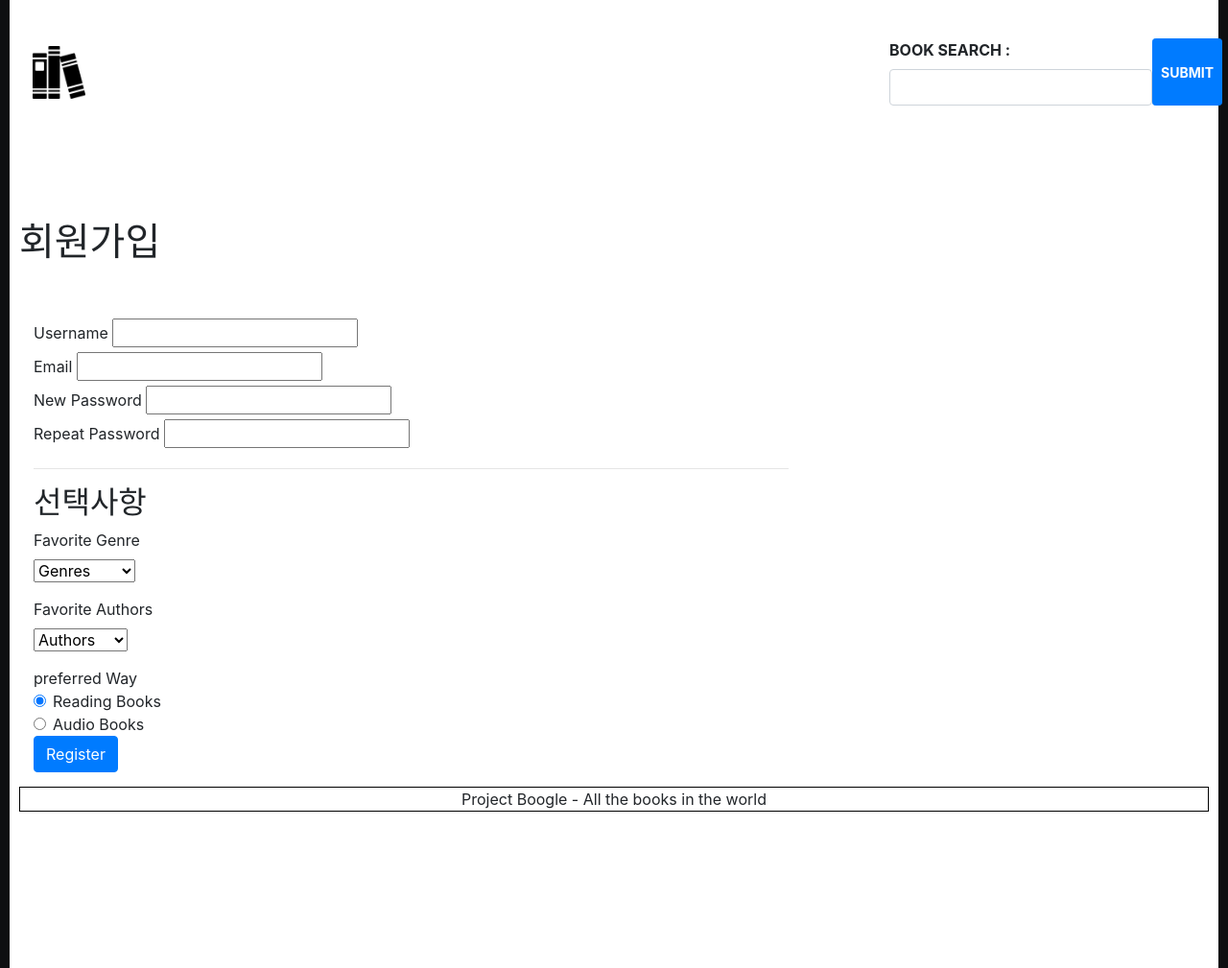
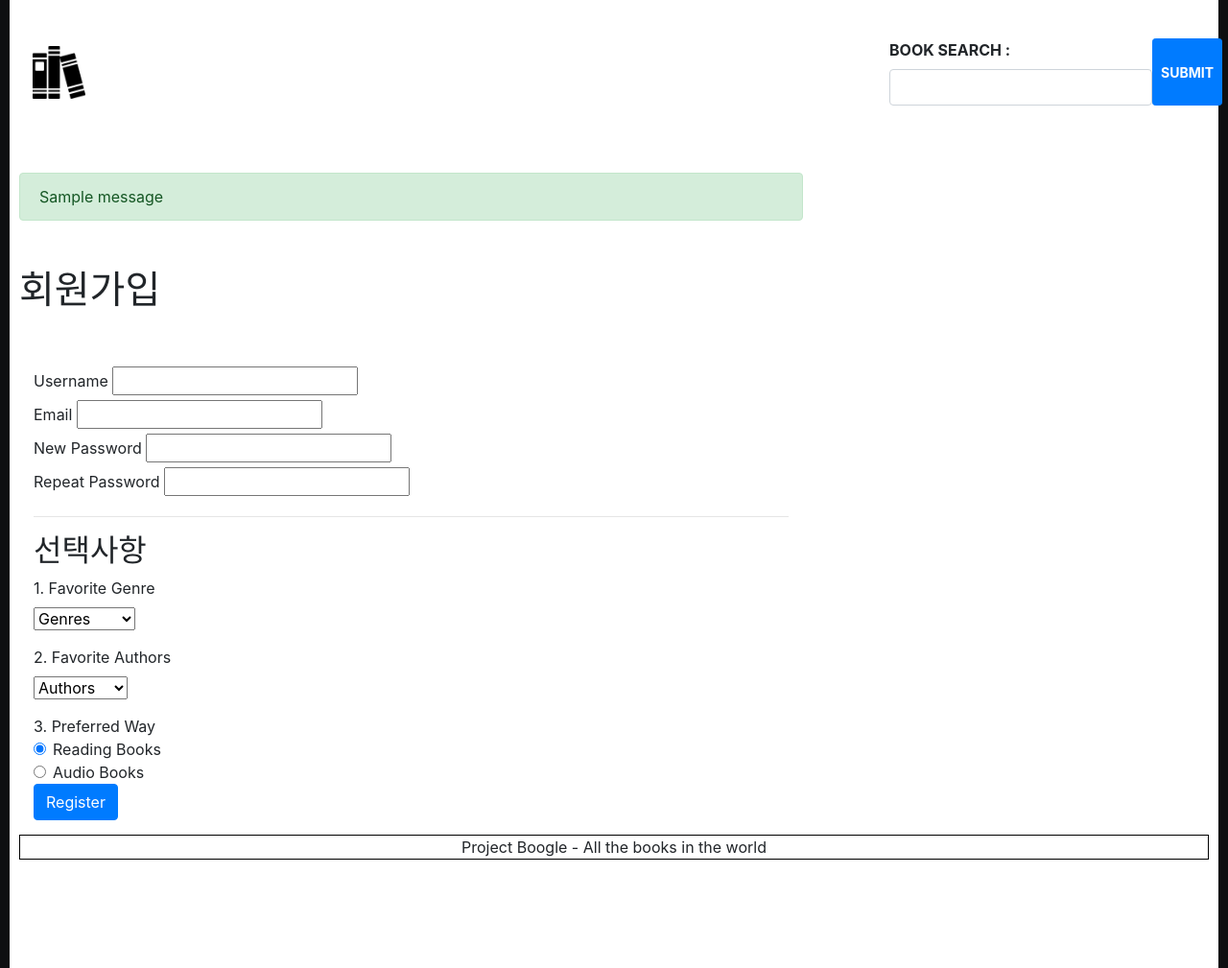
Before and after one commit to jwoongbin/Boogle, a Flask app: page /register in a window 1280 px wide. Shown: the top 1009 px of the page at 96% size. Run offline with Flask 2, Linux system fonts and the light colour scheme; tables that the repository leaves empty hold one stand-in row (values such as "Sample post"); one stand-in notice (Sample message) is shown; some libraries are stand-ins or nearby versions.

Commit message:
python flash messages 기능 추가

```diff
--- a/app.py
+++ b/app.py
@@ -6,9 +6,10 @@ from models import db
 import os
 from models import Fcuser
 from form import RegisterForm
-
+import secrets
 
 app = Flask('mars_discovery')
+app.config["SECRET_KEY"] = secrets.token_hex(16)
 
 @app.route('/')
 @app.route('/main')
@@ -54,7 +55,7 @@ def register():
     if request.method == 'POST':
         #회원정보 생성
         if form.validate_on_submit():
-            username = form.data.get('unsername')
+            username = form.data.get('username')
             email = form.data.get('email')
             password = form.data.get('password')
 
@@ -63,7 +64,7 @@ def register():
 
             fcuser = Fcuser()
             fcuser.username = username
-            fcuser.email = email
+            fcuser.useremail = email
             fcuser.password = password #models의 FCuser 클래스를 이용해 db에 입력
             fcuser.author = author
             fcuser.genre = genre
@@ -72,9 +73,9 @@ def register():
                 fcuser.way = way
             db.session.add(fcuser)
             db.session.commit()
-            flash('회원 가입이 완료되었습니다.')
+            flash('회원 가입이 완료되었습니다.', 'success')
         else:
-            flash('입력한 값을 확인해주세요.', 'error')
+            flash('Please check the entered value.', 'danger')
     return render_template("register.html", form=form, genre_data=genre_data, author_data=author_data)
 
 
@@ -97,7 +98,6 @@ if __name__ == "__main__":
     app.config['SQLALCHEMY_COMMIT_ON_TEARDOWN'] = True     # 사용자에게 원하는 정보를 전달완료했을때가 TEARDOWN, 그 순간마다 COMMIT 하도록 설정
     #여러가지 쌓아져있던 동작들을 Commit을 해주어야 데이터베이스에 반영됨. 이러한 단위들은 트렌젝션이라고함.
     app.config['SQLALCHEMY_TRACK_MODIFICATIONS'] = False   # True하면 warrnig메시지 유발,
-    app.config['SECRET_KEY']='AASDFASDF'
     db.init_app(app) #초기화 후 db.app에 app으로 명시적으로 넣어줌
     db.app = app
     db.create_all()   # 이 명령이 있어야 생성됨. DB가
--- a/form.py
+++ b/form.py
@@ -11,4 +11,3 @@ class RegisterForm(FlaskForm):
         validators.EqualTo('password_confirm', message='Passwords must be matched'),
     ])
     password_confirm = PasswordField('Repeat Password')
-    accept_tos = BooleanField('I accept the TOS', [validators.InputRequired()])
--- a/models.py
+++ b/models.py
@@ -10,4 +10,4 @@ class Fcuser(db.Model):
     password = db.Column(db.String(64))     #패스워드를 받아올 문자열길이
     author = db.Column(db.String(8))
     genre = db.Column(db.String(64))
-    method = db.Column(db.String(8))
+    way = db.Column(db.String(8))
--- a/templates/common.html
+++ b/templates/common.html
@@ -9,6 +9,7 @@
         <title>Boogle - All the books in the world</title>
         <!-- 동적 리소스 파일 로드 -->
         <link rel="stylesheet" href="{{ url_for('static', filename='css/common.css')}}">
+        <link rel="stylesheet" href="https://cdn.jsdelivr.net/npm/bootstrap@4.5.3/dist/css/bootstrap.min.css" integrity="sha384-TX8t27EcRE3e/ihU7zmQxVncDAy5uIKz4rEkgIXeMed4M0jlfIDPvg6uqKI2xXr2" crossorigin="anonymous">
         {% endblock %}
     </head>
     <body>
@@ -51,6 +52,16 @@
         <div class="content-container">
           <div class="row">
             <div class="col-md-8">
+              {% with messages = get_flashed_messages(with_categories=true) %}
+                  {% if messages %}
+                      {% for category, message in messages %}
+                          <div class="alert alert-{{ category }}">
+                              {{ message }}
+                          </div>
+                      {% endfor %}
+                  {% endif %}
+              {% endwith %}
+
               {% block content %}
               <!--자식 템플릿 코드가 들어갈 자리-->
               {% endblock %}
--- a/templates/register.html
+++ b/templates/register.html
@@ -39,7 +39,7 @@
             <hr>
             <h2>선택사항</h2>
             <div class="form-group">
-                <label for="author">Favorite Genre</label>
+                <label for="author">1. Favorite Genre</label>
                 <select class="form-select" name="genre">
                     <option selected>Genres</option>
                     {% for o in genre_data %}
@@ -48,7 +48,7 @@
                 </select>
             </div>
             <div class="form-group">
-                <label for="author">Favorite Authors</label>
+                <label for="author">2. Favorite Authors</label>
                 <select class="form-select" name="author">
                     <option selected>Authors</option>
                     {% for o in author_data %}
@@ -56,19 +56,19 @@
                     {% endfor %}
                 </select>
             </div>
-            <div>preferred Way</div>
+            <div>3. Preferred Way</div>
             <div class="form-check">
                 <input class="form-check-input" type="radio" name="way" id="exampleRadios1" value="Reading" checked>
                 <label class="form-check-label" for="Radios1">
-                  Reading Books
+                Reading Books
                 </label>
-              </div>
-              <div class="form-check">
+            </div>
+            <div class="form-check">
                 <input class="form-check-input" type="radio" name="way" id="exampleRadios2" value="Audio">
                 <label class="form-check-label" for="Radios2">
-                  Audio Books
+                Audio Books
                 </label>
-              </div>
+            </div>
             <button type="submit" class="btn btn-primary">Register</button>
         </form>
     </div>
```
Also changed, not shown: db.sqlite.
